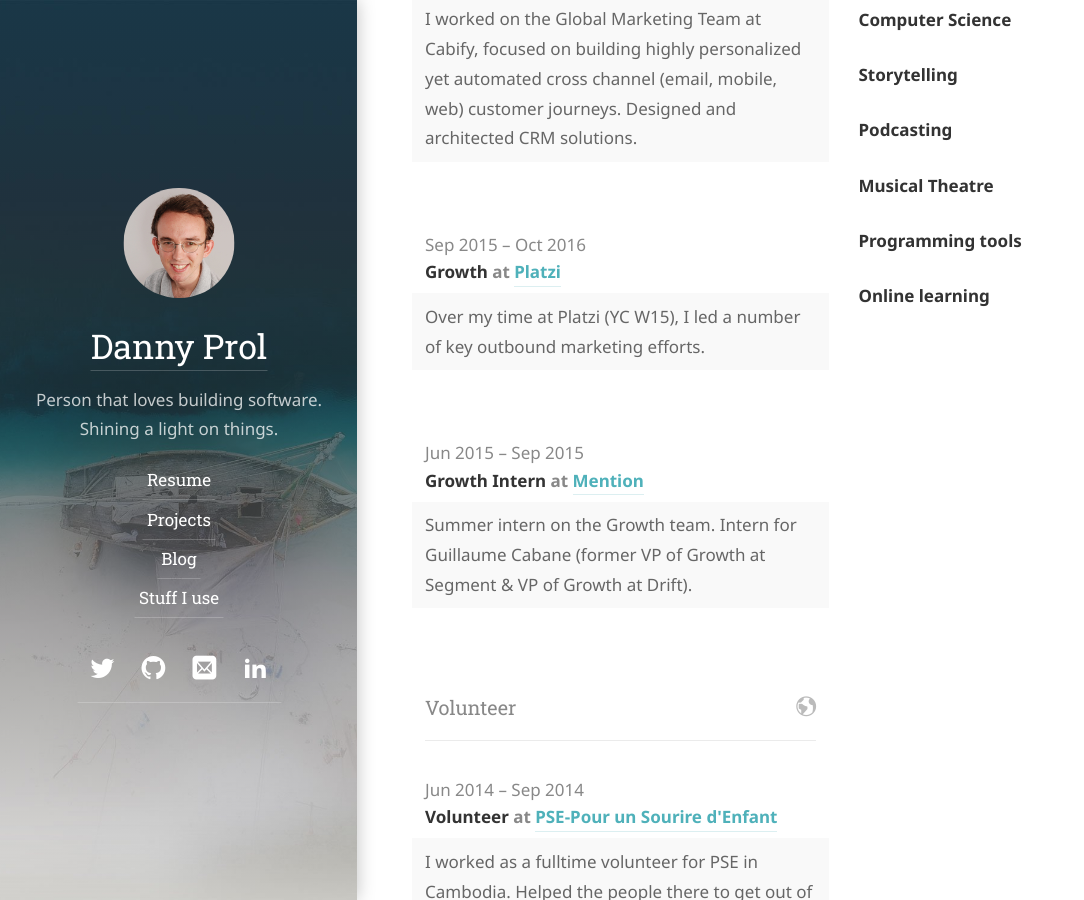
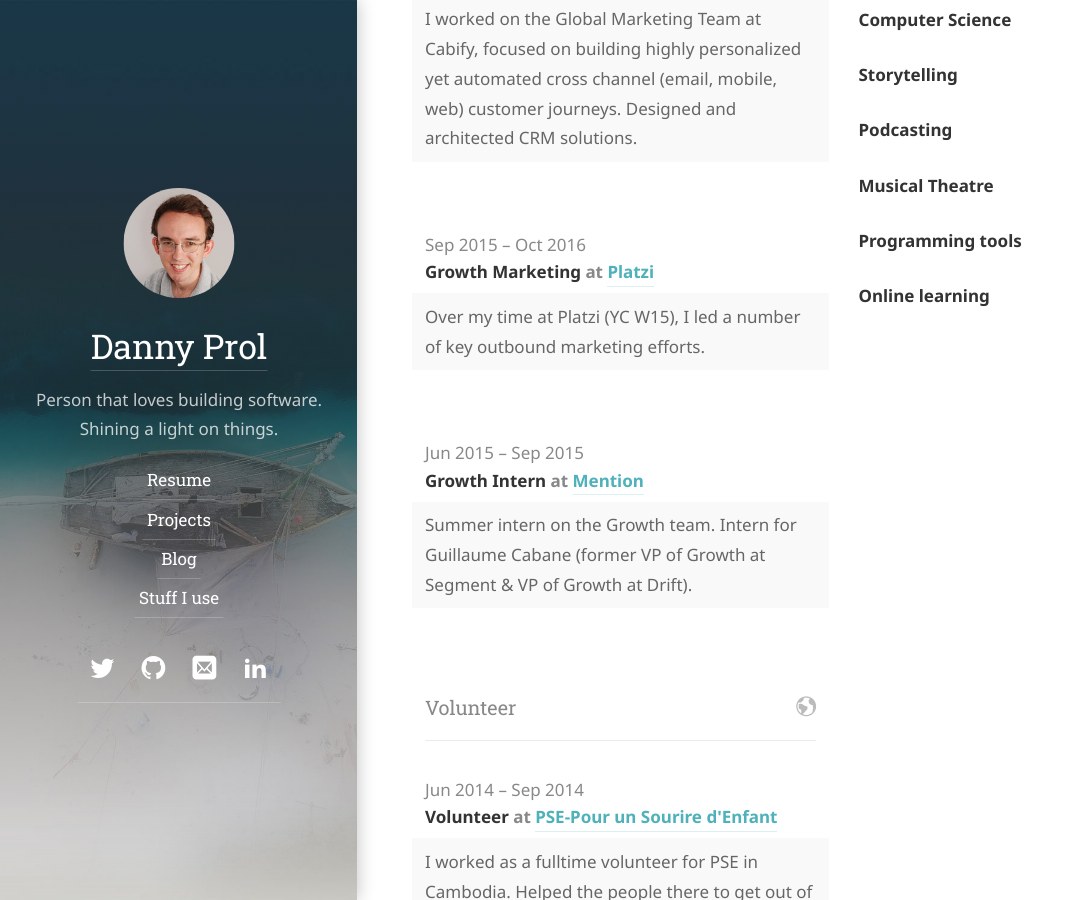
Before and after one commit to dprol/dprol.github.io, a Jekyll site: the page built from resume.md, in a window 1280 px wide and 900 px high, scrolled down 1742 px. Shown: the whole window, without its empty margins (0-1084 px from the left). Built offline with Jekyll 4.4.1, drawn with Linux system fonts in a browser that asks for light colours; some web fonts are replaced.

Commit message:
Update resume.yml

```diff
--- a/_data/resume.yml
+++ b/_data/resume.yml
@@ -57,7 +57,7 @@ work:
     summary: >
       I worked on the Global Marketing Team at Cabify, focused on building highly personalized yet automated cross channel (email, mobile, web) customer journeys. Designed and architected CRM solutions.
   - company: "Platzi"
-    position: "Growth"
+    position: "Growth Marketing"
     website: "https://platzi.com/"
     startDate: "2015-09-01"
     endDate: "2016-10-01"
```
